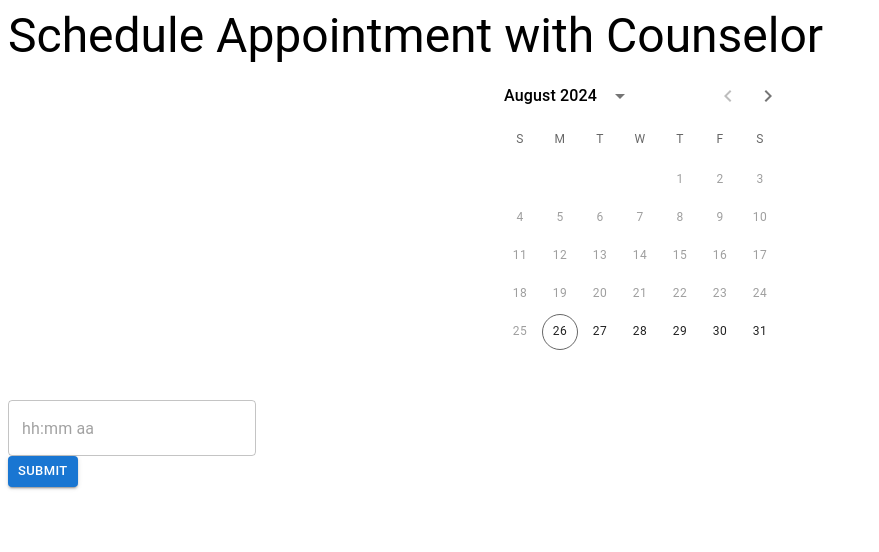
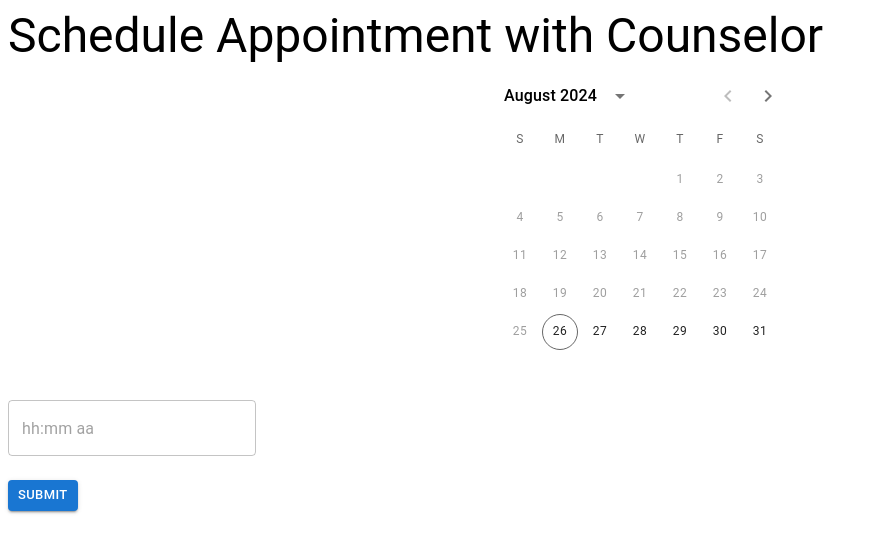
Before and after one commit to JoyZhang2023/Scholars-Saga, a Next.js app: page /student/booking in a window 1280 px wide. Shown: the top 552 px of the page, without its empty margins (0-879 px from the left). Built offline with nearby package versions, Linux system fonts and the light colour scheme.

Commit message:
hydration fail fix

```diff
--- a/app/student/booking/layout.tsx
+++ b/app/student/booking/layout.tsx
@@ -6,22 +6,16 @@ import LocalizationProviderWrapper from '@/components/LocalizationProvider';
 const inter = Inter({ subsets: ["latin"] });
 
 export const metadata: Metadata = {
-  title: "Create Next App",
-  description: "Generated by create next app",
+  title: "Bookking",
+  description: "Schedule Appointment with Counselor",
 };
 
-export default function RootLayout({
-  children,
-}: {
-  children: React.ReactNode
-}) {
+export default function RootLayout({children}: {children: React.ReactNode}) {
   return (
     <html lang="en">
         <LocalizationProviderWrapper>
             <body className={inter.className}>
-                <div className = 'flex'>
                     {children}
-                </div>
             </body>
         </LocalizationProviderWrapper>
     </html>
--- a/app/student/booking/page.tsx
+++ b/app/student/booking/page.tsx
@@ -6,6 +6,7 @@ import dayjs, {Dayjs} from "dayjs";
 import { Typography } from "@mui/material";
 import Button from '@mui/material/Button';
 import Box from '@mui/material/Box';
+import type {} from '@mui/x-date-pickers/themeAugmentation';
 
 export default function Booking() {
     const [selectedDate, setSelectedDate] = useState<Dayjs | null>(null);
@@ -37,16 +38,19 @@ export default function Booking() {
     }
 
     return (
-        <Box className="max-w-4x1 mx-auto justify-center align-middle ">
+        <Box>
             <Typography variant="h3" component="h2">
                 Schedule Appointment with Counselor
             </Typography>
-            <Box className="w-full">
+            <Box>
                 <DateCalendar
-                disablePast
+                 disablePast
+                 defaultValue={dayjs('2024-8-30')}
                  value={selectedDate}
                  onChange={(newDate) => setSelectedDate(newDate)}
                 />
+            </Box>
+            <Box>
                 <TimePicker
                  views={["hours", "minutes"]}
                  value={selectedTime}
@@ -54,6 +58,7 @@ export default function Booking() {
                 />
             </Box>
             <Button
+             sx={{ mt: 3 }}
              variant="contained"
              size="small"
              onClick={handleBooking}
--- a/package.json
+++ b/package.json
@@ -22,7 +22,7 @@
     "dayjs": "^1.11.13",
     "graphql": "^16.9.0",
     "lucide-react": "^0.418.0",
-    "next": "14.2.5",
+    "next": "^14.2.6",
     "next-auth": "^4.24.7",
     "node": "^22.6.0",
     "react": "^18",
```
Also changed, not shown: 1 other file (tests, documents, lock files or other folders).
